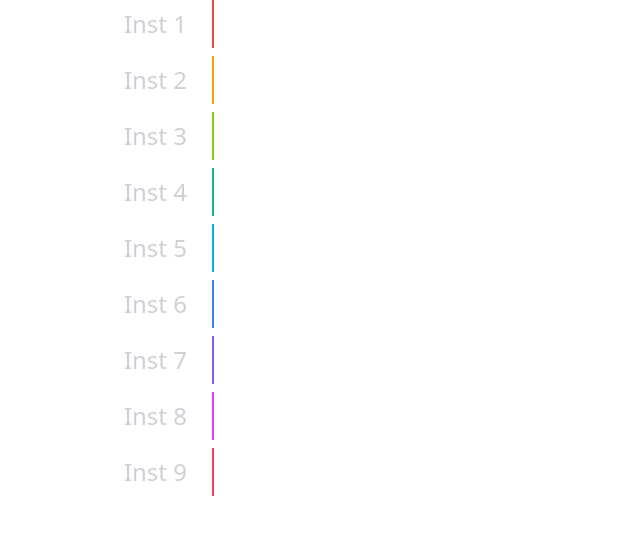
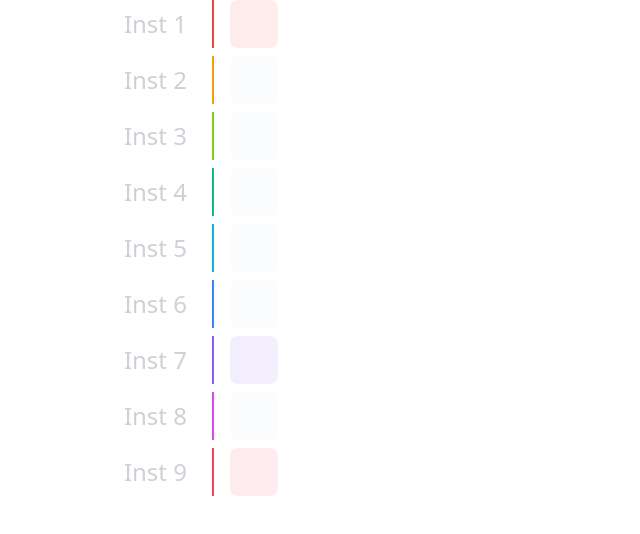
Before and after one commit to BKSchatzki/songstruct, a React (Vite) app: page / in a window 1280 px wide. Shown: the top 534 px of the page, without its empty margins (0-640 px from the left). Built offline with nearby package versions, Linux system fonts and the light colour scheme.

Commit message:
Add initial clickable div functionality

```diff
--- a/src/components/Arrangement.jsx
+++ b/src/components/Arrangement.jsx
@@ -1,5 +1,6 @@
 import React from "react";
 import Headers from "./Headers";
+import Section from "./Section";
 
 function Arrangement() {
   const colors = [
@@ -15,8 +16,9 @@ function Arrangement() {
   ];
 
   return (
-    <div>
+    <div className="flex">
       <Headers colors={colors} />
+      <Section colors={colors} />
     </div>
   );
 }
--- a/src/components/Cell.jsx
+++ b/src/components/Cell.jsx
@@ -1,19 +1,26 @@
 import React, { useState } from "react";
 
 function Cell(props) {
-  const [cellChecked, setCellChecked] = useState(false);
+  const { colors } = props;
+  const [opacityClasses, setOpacityClasses] = useState([
+    `opacity-10 bg-neutral-content`,
+    `opacity-50 bg${colors}`,
+    `opacity-100 bg${colors}`,
+  ]);
+  const [currentOpacityIndex, setCurrentOpacityIndex] = useState(0);
 
-  const handleSetCellChecked = (event) => {
-    setCellChecked(event.target.checked);
+  const handleCellClick = () => {
+    // Cycle through the opacity classes
+    setCurrentOpacityIndex(
+      (prevIndex) => (prevIndex + 1) % opacityClasses.length,
+    );
   };
 
   return (
-    <input
-      type="checkbox"
-      className={`checkbox checkbox-lg checkbox-${props.rowColor}`}
-      checked={cellChecked}
-      onChange={handleSetCellChecked}
-    />
+    <div
+      className={`ms-4 h-12 w-12 rounded-lg transition duration-100 ease-in-out bg${colors} border${colors} ${opacityClasses[currentOpacityIndex]}`}
+      onClick={handleCellClick}
+    ></div>
   );
 }
 
--- a/src/components/Header.jsx
+++ /dev/null
@@ -1,23 +0,0 @@
-import React, { useState } from "react";
-
-function Header(props) {
-  const [instrumentName, setInstrumentName] = useState("");
-
-  const handleSetInstrumentName = (event) => {
-    setInstrumentName(event.target.value);
-  };
-
-  return (
-    <div>
-      <input
-        type="text"
-        placeholder="inst"
-        className={`input input-sm w-24 text-end align-middle text-2xl placeholder:opacity-50 text-${props.rowColor}`}
-        value={instrumentName}
-        onChange={handleSetInstrumentName}
-      />
-    </div>
-  );
-}
-
-export default Header;
--- a/src/components/Row.jsx
+++ /dev/null
@@ -1,23 +0,0 @@
-import React, { useState } from "react";
-import Header from "./Header";
-import Cell from "./Cell";
-
-function Row(props) {
-  const cellCount = 32;
-
-  const cellItem = Array.from({ length: cellCount }, (_, index) => (
-    <Cell key={index} rowColor={props.rowColor} />
-  ));
-
-  return (
-    <div className={`flex flex-row items-center justify-center`}>
-      <Header rowColor={props.rowColor} />
-      <div className="divider mx-2"></div>
-      <ul className="flex flex-row items-center justify-center gap-4">
-        {cellItem}
-      </ul>
-    </div>
-  );
-}
-
-export default Row;
--- /dev/null
+++ b/src/components/Section.jsx
@@ -0,0 +1,16 @@
+import React from "react";
+import Cell from "./Cell";
+
+function Section(props) {
+  const { colors } = props;
+
+  return (
+    <div className="flex flex-col items-start justify-start gap-2">
+      {colors.map((color, index) => (
+        <Cell colors={color} key={index} />
+      ))}
+    </div>
+  );
+}
+
+export default Section;
--- a/src/utilities/Dummy.jsx
+++ b/src/utilities/Dummy.jsx
@@ -13,6 +13,16 @@ function Dummy() {
       <div className="bg-violet-500" />
       <div className="bg-fuchsia-500" />
       <div className="bg-rose-500" />
+      {/* Background Colors Focus*/}
+      <div className="hover:bg-red-500" />
+      <div className="hover:bg-amber-500" />
+      <div className="hover:bg-lime-500" />
+      <div className="hover:bg-emerald-500" />
+      <div className="hover:bg-cyan-500" />
+      <div className="hover:bg-blue-500" />
+      <div className="hover:bg-violet-500" />
+      <div className="hover:bg-fuchsia-500" />
+      <div className="hover:bg-rose-500" />
       {/* Border Colors */}
       <div className="border-red-500" />
       <div className="border-amber-500" />
```
